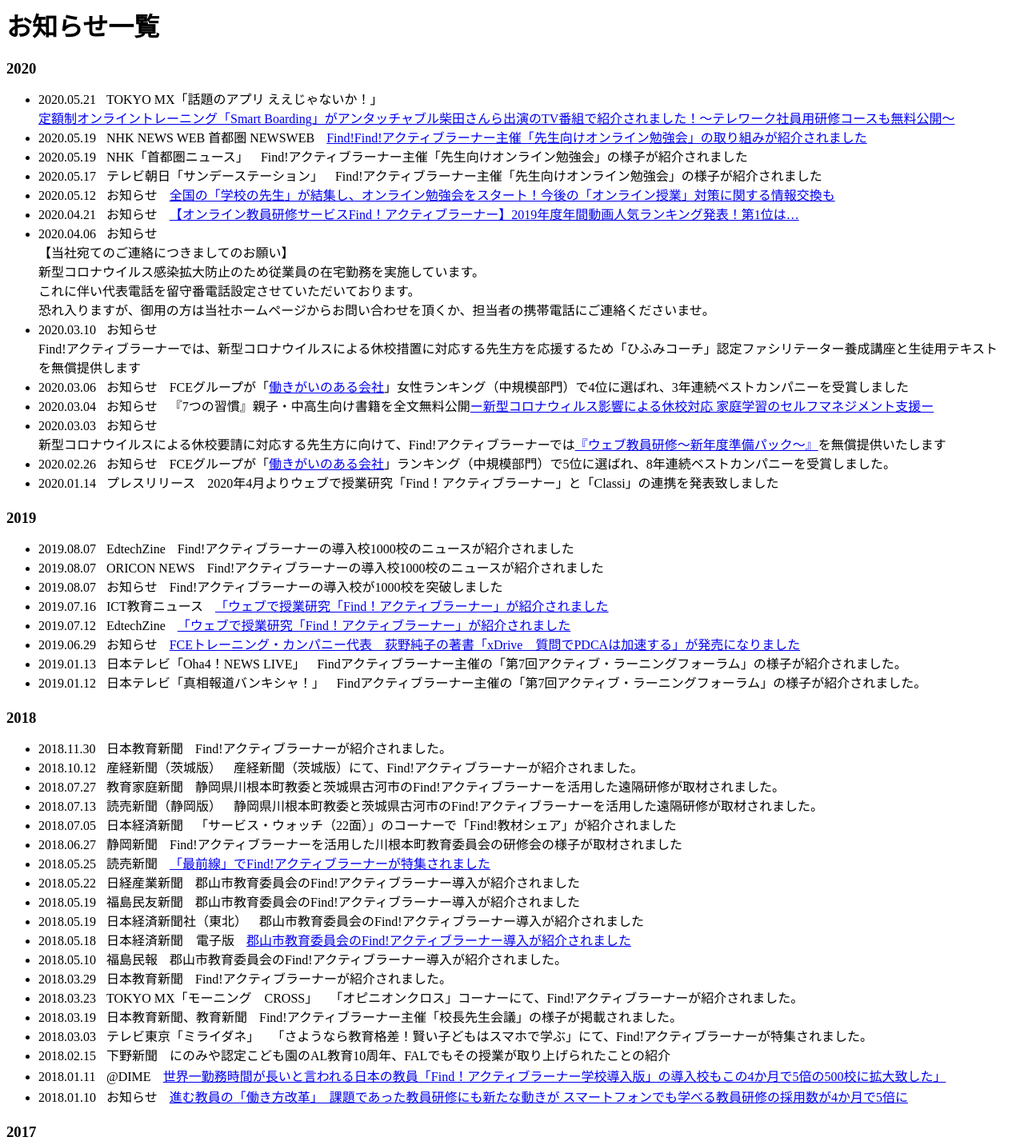
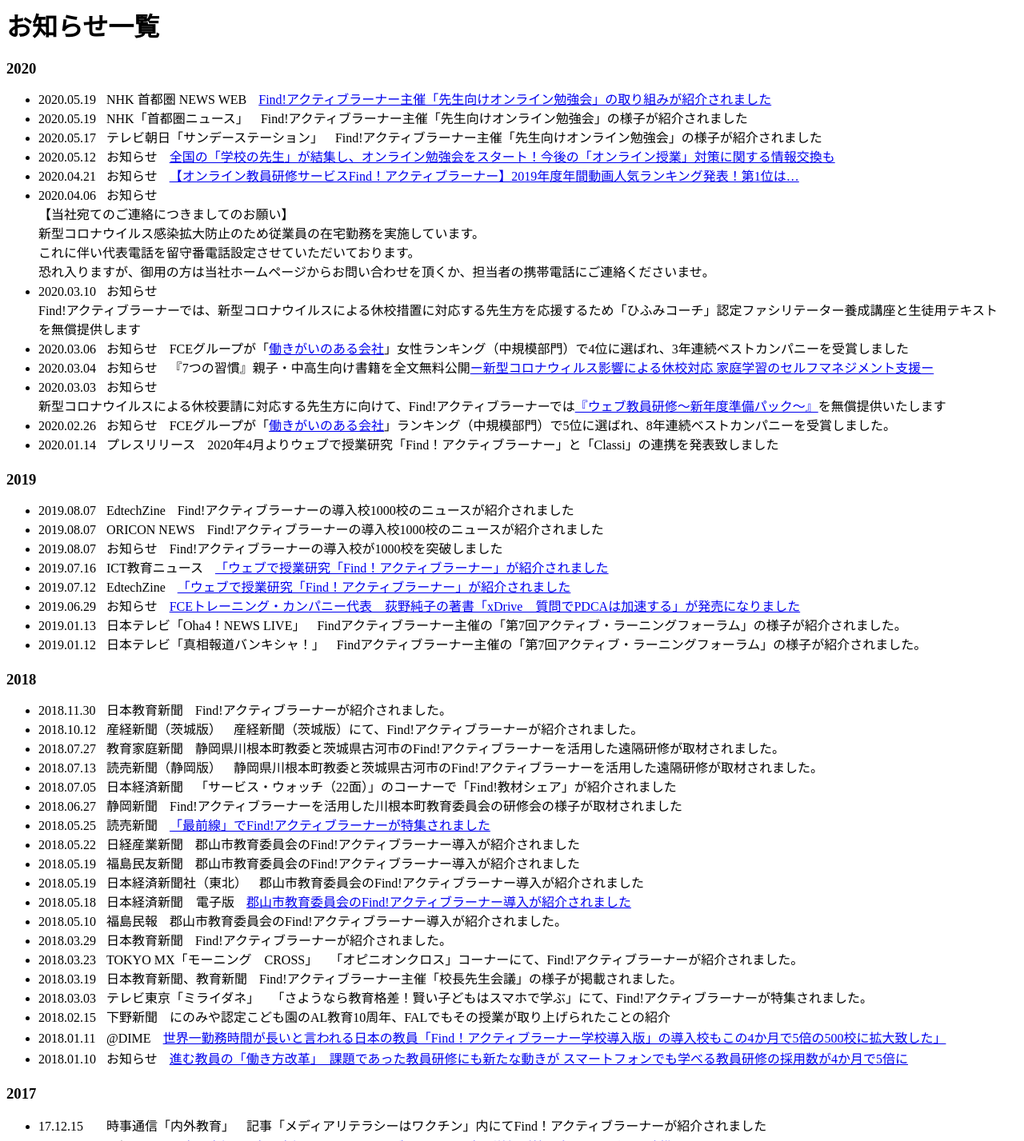
Before and after one commit to xxsyam/fce-git, a PHP site: page /media.php in a window 1280 px wide. Shown: the top 1427 px of the page at 80% size. Run offline with PHP 8.4, Linux system fonts and the light colour scheme.

Commit message:
ニュースの修正

```diff
--- a/fal-c/pub/media.php
+++ b/fal-c/pub/media.php
@@ -22,8 +22,7 @@
 <h3>2020</h3>
 
 <ul>
-  <li><span class="day">2020.05.21</span><span class="syutten">TOKYO MX「話題のアプリ ええじゃないか！」</span><span class="news-txt"><a href="https://www.value-press.com/pressrelease/243590" target="_blank">定額制オンライントレーニング「Smart Boarding」がアンタッチャブル柴田さんら出演のTV番組で紹介されました！～テレワーク社員用研修コースも無料公開～</a></span></li>
-  <li><span class="day">2020.05.19</span><span class="syutten">NHK NEWS WEB 首都圏 NEWSWEB</span><span class="news-txt"><a href="https://www3.nhk.or.jp/shutoken-news/20200519/1000049014.html" target="_blank">Find!Find!アクティブラーナー主催「先生向けオンライン勉強会」の取り組みが紹介されました</a></span></li>
+  <li><span class="day">2020.05.19</span><span class="syutten">NHK 首都圏 NEWS WEB</span><span class="news-txt"><a href="https://www3.nhk.or.jp/shutoken-news/20200519/1000049014.html" target="_blank">Find!アクティブラーナー主催「先生向けオンライン勉強会」の取り組みが紹介されました</a></span></li>
 <li><span class="day">2020.05.19</span><span class="syutten">NHK「首都圏ニュース」</span><span class="news-txt">Find!アクティブラーナー主催「先生向けオンライン勉強会」の様子が紹介されました</span></li>
 <li><span class="day">2020.05.17</span><span class="syutten">テレビ朝日「サンデーステーション」</span><span class="news-txt">Find!アクティブラーナー主催「先生向けオンライン勉強会」の様子が紹介されました</span></li>
 <li><span class="day">2020.05.12</span><span class="syutten">お知らせ</span><span class="news-txt"><a href="https://www.value-press.com/pressrelease/242633" target="_blank">全国の「学校の先生」が結集し、オンライン勉強会をスタート！今後の「オンライン授業」対策に関する情報交換も</a></span></li>
```
